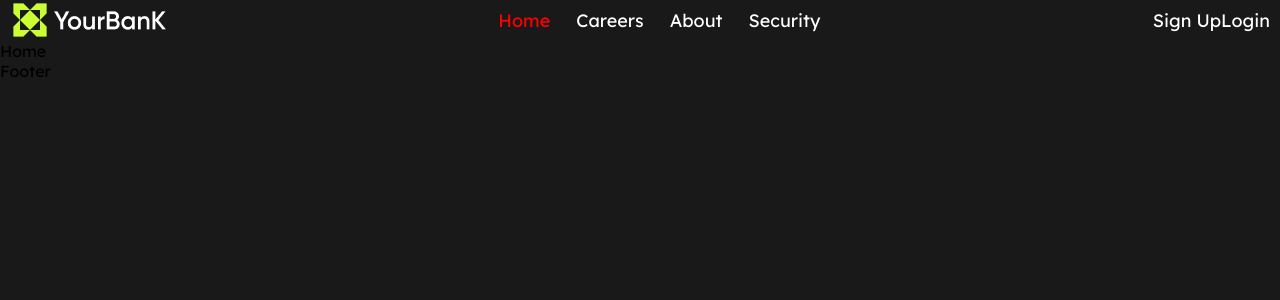
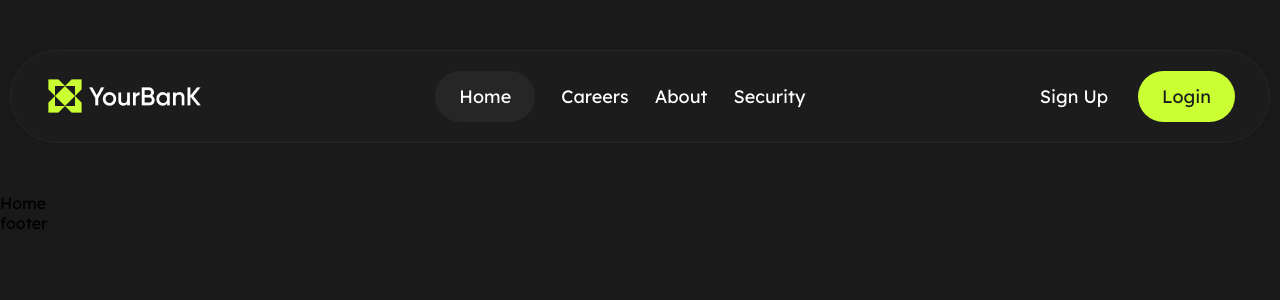
Before and after one commit to pinklama4/Bank, a React (Vite) app: page / in a window 1280 px wide. Shown: the top 300 px of the page. Built offline with nearby package versions, Linux system fonts and the light colour scheme.

Commit message:
create header

```diff
--- a/src/components/Footer/Footer.jsx
+++ b/src/components/Footer/Footer.jsx
@@ -1,7 +1,11 @@
+import LayoutWindow from "../../theme/LayoutWindow.js";
+
 export function Footer() {
     return (
         <>
-            Footer
+            <LayoutWindow>
+                footer
+            </LayoutWindow>
         </>
     )
 }
--- /dev/null
+++ b/src/components/Footer/footer.style.js
@@ -0,0 +1 @@
+import styled from "styled-components";
--- a/src/components/Header/Header.css
+++ b/src/components/Header/Header.css
@@ -1,19 +1,5 @@
 
-header {
 
-}
-.header-content {
-    display: flex;
-    justify-content: space-between;
-    align-items: center;
-    padding: 0 10px;
-
-}
-.header-content__navbar {
-    display: flex;
-    gap: 26px;
-
-}
 a {
     font-weight: 400;
     font-size: 18px;
@@ -23,5 +9,7 @@ a {
 }
 
 .active-link {
-    color: red;
+    border-radius: 82px;
+    padding: 12px 24px;
+    background: var(--grey-15);
 }
--- a/src/components/Header/Header.jsx
+++ b/src/components/Header/Header.jsx
@@ -1,9 +1,8 @@
 import {NavLink} from "react-router-dom";
 import './Header.css'
+import logo from '../../assets/image/Logo.png'
+import {HeaderContent, HeaderEntrance, HeaderNavbar, HeaderSection} from "./header.style.js";
 import LayoutWindow from "../../theme/LayoutWindow.js";
-
-
-import logo from '../../assets/image/Logo.png'
 
 
 export function Header() {
@@ -11,24 +10,44 @@ const setActive = ({isActive}) => isActive ? 'active-link' : ' '
     return (
         <>
             <LayoutWindow>
-                <header>
-                    <div className="header-content">
-                        <div className="header-content__logo">
+                <HeaderSection>
+                    <HeaderContent>
+                        <div>
                             <img src={logo} alt="logo"/>
                         </div>
-                        <nav className="header-content__navbar">
-                            <NavLink to="/" className={setActive}>Home</NavLink>
-                            <NavLink to="/careers" className={setActive}>Careers</NavLink>
-                            <NavLink to="/about" className={setActive}>About</NavLink>
-                            <NavLink to="/security" className={setActive}>Security</NavLink>
-                        </nav>
-                        <div className="header-content__entrance">
+                        <HeaderNavbar>
+                            <NavLink
+                                to="/"
+                                className={setActive}
+                            >
+                                Home
+                            </NavLink>
+                            <NavLink
+                                to="/careers"
+                                className={setActive}
+                            >
+                                Careers
+                            </NavLink>
+                            <NavLink
+                                to="/about"
+                                className={setActive}
+                            >
+                                About
+                            </NavLink>
+                            <NavLink
+                                to="/security"
+                                className={setActive}
+                            >
+                                Security
+                            </NavLink>
+                        </HeaderNavbar>
+                        <HeaderEntrance>
                             {/*Поменять на Link*/}
                             <NavLink to="/signup">Sign Up</NavLink>
                             <NavLink to="/login">Login</NavLink>
-                        </div>
-                    </div>
-                </header>
+                        </HeaderEntrance>
+                    </HeaderContent>
+                </HeaderSection>
             </LayoutWindow>
         </>
     )
--- /dev/null
+++ b/src/components/Header/header.style.js
@@ -0,0 +1,34 @@
+import styled from "styled-components";
+
+export const HeaderSection = styled.header`
+  padding: 50px 10px;
+`;
+export const HeaderContent = styled.div`
+  display: flex;
+  justify-content: space-between;
+  align-items: center;
+  padding: 20px 34px;
+  border: 1px solid var(--grey-15);
+  border-radius: 100px;
+  background: var(--grey-11);
+`;
+
+
+export const HeaderNavbar = styled.div`
+  display: flex;
+  gap: 26px;
+  align-items: center;
+`;
+
+export const HeaderEntrance = styled.div`
+  display: flex;
+  gap: 30px;
+  align-items: center;
+  a:nth-of-type(2) {
+    padding: 12px 24px;
+    border-radius: 82px;
+    background: var(--green-60);
+
+    color: var(--grey-11);
+  }
+`;
--- a/src/theme/Colors.js
+++ /dev/null
@@ -1,29 +0,0 @@
-import createGlobalStyle from 'styled-components'
-
-const Colors = createGlobalStyle`
-  $absolute-white: rgb(255, 255, 255);
-  $absolute-black: #000;
-  $green-60: #caff33;
-  $green-65: #d1ff4d;
-  $green-70: #d8ff66;
-  $green-80: #e5ff99;
-  $green-90: #f2ffcc;
-  $green-95: #f8ffe5;
-  $green-97: #fbfff0;
-  $green-99: #fefffa;
-  $white-90: #e4e4e7;
-  $white-95: #f1f1f3;
-  $white-97: #f7f7f8;
-  $white-99: #fcfcfd;
-  $grey-10: #1a1a1a;
-  $grey-11: #1c1c1c;
-  $grey-15: #262626;
-  $grey-20: #333;
-  $grey-30: #4c4c4d;
-  $grey-35: #59595a;
-  $grey-40: #656567;
-  $grey-60: #98989a;
-  $grey-70: #b3b3b3;
-  $grey-75: #bfbfbf;
-`;
-export default Colors
```
Also changed, not shown: src/components/UI/NavbarLink/NavbarLink.jsx (added, +15 -0 lines), src/components/UI/NavbarLink/NavbarLink.style.js (added).
